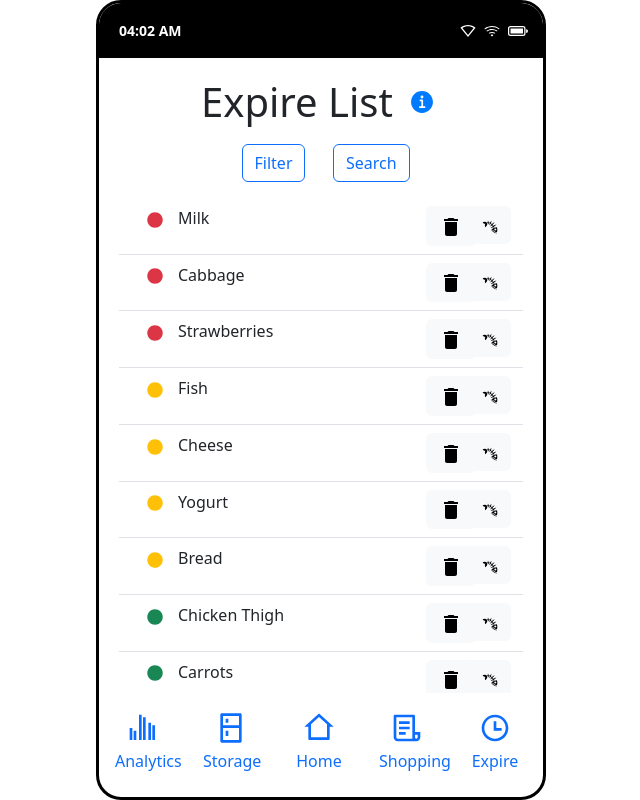
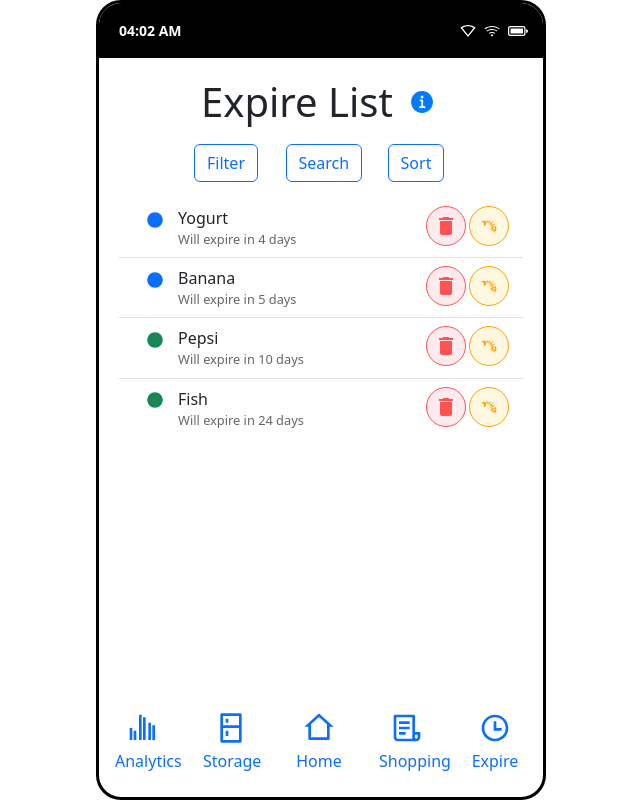
Before and after one commit to irene001019/Comp4020-project-Grocery-Assistant-, a React (Create React App) app in the folder comp4020-project/: page /expireList in a window 1280 px wide. Shown: the whole page, without its empty margins (319-959 px from the left). Built offline with nearby package versions, Linux system fonts and the light colour scheme.

Commit message:
Expire page completed

```diff
--- a/comp4020-project/src/components/ButtonGroup.jsx
+++ b/comp4020-project/src/components/ButtonGroup.jsx
@@ -1,7 +1,6 @@
-import React from 'react'
-import { useState } from 'react';
+import React, { useState, forwardRef } from 'react'
 
-const ButtonGroup = (props) => {
+const ButtonGroup = forwardRef((props, ref) => {
     const [internalSelectedItem, setInternalSelectedItem] = useState(-1);
 
     const selectedItem = props.selectedButton !== undefined ? props.selectedButton : internalSelectedItem;
@@ -21,7 +20,7 @@ const ButtonGroup = (props) => {
 
   return (
     <div className="container" style={{marginTop:'10px'}}>
-        <div className="row justify-content-center">
+        <div className="row justify-content-center" ref={ref}>
         {props.items.map((item, index)=>
         <div className="col-3 mb-sm-3" key={index}>
         <button type="button" className={selectedItem === index ? 'btn btn-outline-primary active' : 'btn btn-outline-primary'}
@@ -33,6 +32,6 @@ const ButtonGroup = (props) => {
           </div>
         </div>
   )
-};
+});
 
 export default ButtonGroup
--- a/comp4020-project/src/components/StorageSearchComponent.jsx
+++ b/comp4020-project/src/components/StorageSearchComponent.jsx
@@ -10,6 +10,38 @@ function StorageSearchComponent({ items, onItemClick }) {
   const filteredItems = allItems.filter(item =>
     item.name.toLowerCase().includes(searchTerm.toLowerCase())
   );
+
+  const getExpirationText = (expireDate) => {
+    const currentDate = new Date();
+    const expiryDate = new Date(expireDate);
+
+    const timeDiff = expiryDate - currentDate;
+
+    const daysDiff = Math.ceil(timeDiff / (1000 * 60 * 60 * 24));
+
+    if (daysDiff < 0) {
+      return `Expired ${Math.abs(daysDiff)} days ago`;
+    } else if (daysDiff === 0) {
+      return 'Expires today';
+    } else if (daysDiff === 1) {
+      return 'Expires tomorrow';
+    } else {
+      return `Will expire in ${daysDiff} days`;
+    }
+  };
+
+  // Function to get expiration color
+  const getExpirationColor = (daysDiff) => {
+    if (daysDiff < 0) {
+      return '#dc3545';
+    } else if (daysDiff <= 3) {
+      return '#ffc107';
+    } else if (daysDiff <= 7) {
+      return '#0d6efd';
+    } else {
+      return '#198754';
+    }
+  };
 
   return (
     <Card style={{ width: 'calc(100% + 40px)', height: '100%', marginTop: '-22px', marginLeft: '-20px', marginRight: '-20px', borderStyle: 'solid', borderWidth: '3px', borderColor: 'black'}}>
@@ -27,16 +59,36 @@ function StorageSearchComponent({ items, onItemClick }) {
 
         <div style={{ maxHeight: '240px', overflowY: 'auto' }}>
           <ListGroup variant="flush">
-            {filteredItems.map((item) => (
-              <ListGroup.Item
-                key={item.id}
-                className="py-2 border-bottom"
-                onClick={() => onItemClick(item)}
-                style={{ cursor: 'pointer' }}
-              >
-                {item.name}
-              </ListGroup.Item>
-            ))}
+            {filteredItems.map((item) => {
+              const currentDate = new Date();
+              const expiryDate = new Date(item.expireDate);
+              const timeDiff = expiryDate - currentDate;
+              const daysDiff = Math.ceil(timeDiff / (1000 * 60 * 60 * 24));
+              const expirationColor = getExpirationColor(daysDiff);
+
+              return (
+                <ListGroup.Item
+                  key={item.id}
+                  className="py-2 border-bottom"
+                  onClick={() => onItemClick({ ...item })}
+                  style={{
+                    cursor: 'pointer',
+                    transition: 'background-color 0.2s ease-in-out'
+                  }}
+                  title={getExpirationText(item.expireDate)}
+                  onMouseEnter={(e) => e.currentTarget.style.backgroundColor = '#e8e8e8'}
+                  onMouseLeave={(e) => e.currentTarget.style.backgroundColor = ''}
+                >
+                  <div style={{ display: 'flex', alignItems: 'center' }}>
+                    {item.element && item.element[0]}
+                    <span style={{ marginLeft: '10px' }}>{item.name}</span>
+                  </div>
+                  <div style={{ fontSize: '0.8em', color: expirationColor }}>
+                    {getExpirationText(item.expireDate)}
+                  </div>
+                </ListGroup.Item>
+              );
+            })}
           </ListGroup>
         </div>
       </Card.Body>
--- a/comp4020-project/src/pages/ExpireList.js
+++ b/comp4020-project/src/pages/ExpireList.js
@@ -1,5 +1,4 @@
-import React from 'react'
-import { useState, useRef, useEffect } from 'react';
+import React, { useState, useRef, useEffect } from 'react';
 import ButtonGroup from '../components/ButtonGroup';
 import StorageSearchComponent from '../components/StorageSearchComponent';
 import { FaCircle } from "react-icons/fa";
@@ -8,7 +7,7 @@ import { IoInformationCircle } from "react-icons/io5";
 import {
   Checkbox,  Typography, Popover,
   FormControlLabel, Paper,  Button,
-  Dialog, DialogActions, DialogContent, DialogContentText, DialogTitle
+  Dialog, DialogActions, DialogContent, DialogContentText, DialogTitle,
 } from '@mui/material';
 import { Delete} from '@mui/icons-material';
 
@@ -21,30 +20,104 @@ const ExpireList = () => {
     const [filterAnchorEl, setFilterAnchorEl] = useState(null);
     const [filterCategory, setFilterCategory] = useState([]);
     const [filterStorageType, setFilterStorageType] = useState([]);
+    const [sortDirection, setSortDirection] = useState('asc');
 
     const [confirmDialogOpen, setConfirmDialogOpen] = useState(false);
     const [showSearchPopup, setShowSearchPopup] = useState(false);
 
-    // Info popover state
     const [infoAnchorEl, setInfoAnchorEl] = useState(null);
     const [isHovered, setIsHovered] = useState(false);
 
-  const [itemList, setItemList] = useState([
-    [<FaCircle className='text-danger'/>, "Milk"],
-    [<FaCircle className='text-danger'/>, "Cabbage"],
-    [<FaCircle className='text-danger'/>, "Strawberries"],
-    [<FaCircle className='text-warning'/>, "Fish"],
-    [<FaCircle className='text-warning'/>, "Cheese"],
-    [<FaCircle className='text-warning'/>, "Yogurt"],
-    [<FaCircle className='text-warning'/>, "Bread"],
-    [<FaCircle className='text-success'/>, "Chicken Thigh"],
-    [<FaCircle className="text-success"/>, "Carrots"],
-    [<FaCircle className="text-success"/>, "Apples"]
+  const [items, setItems] = useState(() => {
+    const savedItems = localStorage.getItem('storageItems');
+    console.log('ExpireList - savedItems:', savedItems);
+    const defaultItems = [
+      { id: 1, name: 'Banana', checked: true, category: 'Fruit', storageType: 'Fridge', purchaseDate: '2025-03-10', expireDate: '2025-03-20', amount: '3', calories: '52' },
+      { id: 2, name: 'Yogurt', checked: true, category: 'Dairy', storageType: 'Fridge', purchaseDate: '2025-03-12', expireDate: '2025-03-19', amount: '1', calories: '42' },
+      { id: 3, name: 'Pepsi', checked: true, category: 'Beverage', storageType: 'Fridge', purchaseDate: '2025-03-05', expireDate: '2025-03-25', amount: '1', calories: '45' },
+      { id: 4, name: 'Fish', checked: true, category: 'Meat', storageType: 'Freezer', purchaseDate: '2025-03-08', expireDate: '2025-04-08', amount: '2', calories: '206' },
+    ];
+    const result = savedItems ? JSON.parse(savedItems) : defaultItems;
+    console.log('ExpireList - using items:', result);
+    return result;
+  });
+
+  useEffect(() => {
+    localStorage.setItem('storageItems', JSON.stringify(items));
+  }, [items]);
+
+  const [wasteItems, setWasteItems] = useState(() => {
+    const savedWasteItems = localStorage.getItem('wasteItems');
+    return savedWasteItems ? JSON.parse(savedWasteItems) : [];
+  });
+
+  useEffect(() => {
+    localStorage.setItem('wasteItems', JSON.stringify(wasteItems));
+  }, [wasteItems]);
+
+  const getExpirationClass = (expireDate) => {
+    const currentDate = new Date();
+    const expiryDate = new Date(expireDate);
+
+    const timeDiff = expiryDate - currentDate;
+    const daysDiff = Math.ceil(timeDiff / (1000 * 60 * 60 * 24));
+
+    if (daysDiff < 0) {
+      return 'text-danger';
+    } else if (daysDiff <= 3) {
+      return 'text-warning';
+    } else if (daysDiff <= 7) {
+      return 'text-primary';
+    } else {
+      return 'text-success';
+    }
+  };
+
+  const getExpirationText = (expireDate) => {
+    const currentDate = new Date();
+    const expiryDate = new Date(expireDate);
+
+    const timeDiff = expiryDate - currentDate;
+    const daysDiff = Math.ceil(timeDiff / (1000 * 60 * 60 * 24));
+
+    if (daysDiff < 0) {
+      return `Expired ${Math.abs(daysDiff)} days ago`;
+    } else if (daysDiff === 0) {
+      return 'Expires today';
+    } else if (daysDiff === 1) {
+      return 'Expires tomorrow';
+    } else {
+      return `Will expire in ${daysDiff} days`;
+    }
+  };
+
+  const filteredItems = items.filter(item => {
+    const categoryCondition = filterCategory.length === 0 || filterCategory.includes(item.category);
+    const storageCondition = filterStorageType.length === 0 || filterStorageType.includes(item.storageType);
+
+    return categoryCondition && storageCondition;
+  }).sort((a, b) => {
+    const currentDate = new Date();
+    const expireDateA = new Date(a.expireDate);
+    const expireDateB = new Date(b.expireDate);
+
+    const daysUntilExpirationA = Math.ceil((expireDateA - currentDate) / (1000 * 60 * 60 * 24));
+    const daysUntilExpirationB = Math.ceil((expireDateB - currentDate) / (1000 * 60 * 60 * 24));
+
+    return sortDirection === 'asc'
+      ? daysUntilExpirationA - daysUntilExpirationB
+      : daysUntilExpirationB - daysUntilExpirationA;
+  });
+  const itemList = filteredItems.map(item => [
+    <FaCircle className={getExpirationClass(item.expireDate)} />,
+    item.name,
+    item
   ]);
 
   let ButtonList =[
     "Filter",
-    "Search"
+    "Search",
+    "Sort"
   ];
 
   const allCategories = ["Fruit", "Vegetable", "Meat", "Dairy", "Beverage", "Baking", "Frozen"];
@@ -54,14 +127,17 @@ const ExpireList = () => {
 
   const handleButtonClick = (index, buttonName) => {
     if (buttonName === 'Filter') {
-      const filterButton = buttonContainerRef.current.querySelector('button:nth-child(1)');
+      const filterButton = buttonContainerRef.current.querySelector(`.col-3:nth-child(${index + 1}) button`);
       setFilterAnchorEl(filterButton);
       setSelectedButton(index);
       setShowSearchPopup(false);
-    }  else if (buttonName === 'Search') {
+    } else if (buttonName === 'Search') {
       setShowSearchPopup(!showSearchPopup);
       setFilterAnchorEl(null);
       setSelectedButton(showSearchPopup ? -1 : index);
+    } else if (buttonName === 'Sort') {
+      setSortDirection(prev => prev === 'asc' ? 'desc' : 'asc');
+      setSelectedButton(index);
     }
   };
   const handleSearchItemClick = (item) => {
@@ -77,12 +153,17 @@ const ExpireList = () => {
 
   const confirmDelete = () => {
     if (deleteAction === 'checked') {
-      setItemList(itemList.filter(item => !item.checked));
+      setItems(items.filter(item => !item.checked));
     } else if (deleteAction === 'single' && selectedItem) {
-      setItemList(itemList.filter(i => i !== selectedItem));
+      const itemToDelete = selectedItem[2];
+      setItems(items.filter(i => i.id !== itemToDelete.id));
+    } else if (deleteAction === 'waste' && selectedItem) {
+      const itemToWaste = selectedItem[2];
+      setWasteItems([...wasteItems, itemToWaste]);
+      setItems(items.filter(i => i.id !== itemToWaste.id));
     } else if (deleteAction === 'save') {
-      setItemList(itemList.map(item =>
-        item.index === editedItem.index ? editedItem : item
+      setItems(items.map(item =>
+        item.id === editedItem.id ? editedItem : item
       ));
       setSelectedItem(editedItem);
     }
@@ -91,10 +172,13 @@ const ExpireList = () => {
 
   const deleteItem = (item) => {
     setSelectedItem(item);
-    // setItemList(itemList.filter((_, i) => i !== index)); // Remove item at index
     handleDeleteConfirm('single');
   };
- ;
+
+  const moveToWaste = (item) => {
+    setSelectedItem(item);
+    handleDeleteConfirm('waste');
+  };
 
   const toggleFilter = (type, value) => {
     if (type === 'category') {
@@ -146,7 +230,7 @@ const ExpireList = () => {
            />
          </div>
        </h1>
-       <ButtonGroup items ={ButtonList} onButtonClick={handleButtonClick} selectedButton={selectedButton}/>
+       <ButtonGroup ref={buttonContainerRef} items ={ButtonList} onButtonClick={handleButtonClick} selectedButton={selectedButton}/>
     </div>
 
     {/* Info Popover */}
@@ -182,9 +266,13 @@ const ExpireList = () => {
           <FaCircle className='text-warning' style={{ marginRight: '10px' }} />
           <Typography>Will expire within 3 days</Typography>
         </div>
+        <div style={{ display: 'flex', alignItems: 'center', marginBottom: '8px' }}>
+          <FaCircle className='text-primary' style={{ marginRight: '10px' }} />
+          <Typography>Will expire within 7 days</Typography>
+        </div>
         <div style={{ display: 'flex', alignItems: 'center' }}>
           <FaCircle className='text-success' style={{ marginRight: '10px' }} />
-          <Typography>Will expire within 7 days</Typography>
+          <Typography>Will expire in more than 7 days</Typography>
         </div>
       </div>
     </Popover>
@@ -199,7 +287,14 @@ const ExpireList = () => {
             transform: 'translateX(-50%)',
           }}>
             <StorageSearchComponent
-              items={itemList}
+              items={items.map(item => ({
+                ...item,
+                element: [
+                  <FaCircle className={getExpirationClass(item.expireDate)} />,
+                  item.name,
+                  item
+                ]
+              }))}
               onItemClick={handleSearchItemClick}
             />
           </div>
@@ -262,20 +357,63 @@ const ExpireList = () => {
               {/* Item List */}
     <ul class="list-group list-group-flush ">
         {itemList.map((item, index) =>
-          <li className='list-group-item list-group-item-action' >
+          <li className='list-group-item list-group-item-action'
+              title={getExpirationText(item[2].expireDate)}
+              style={{
+                position: 'relative',
+                transition: 'background-color 0.2s ease-in-out'
+              }}
+              onMouseEnter={(e) => e.currentTarget.style.backgroundColor = '#e8e8e8'}
+              onMouseLeave={(e) => e.currentTarget.style.backgroundColor = ''}
+          >
             <div class="container text-left">
               <div class="row">
                     <div class="col-1">
                         {item[0]}
                     </div>
                     <div class="col-8">
-                        {item[1]}
+                        <div>{item[1]}</div>
+                        <div style={{ fontSize: '0.8em', color: '#666' }}>
+                          {getExpirationText(item[2].expireDate)}
+                        </div>
                     </div>
                     <div class="col-1" style={{marginRight:"12px"}}>
-                    <button type="button" class="btn btn-light" onClick={()=>deleteItem(item)}><Delete/></button>
+                      <button
+                        type="button"
+                        style={{
+                          borderRadius: '50%',
+                          width: '40px',
+                          height: '40px',
+                          display: 'flex',
+                          justifyContent: 'center',
+                          alignItems: 'center',
+                          backgroundColor: '#ffebee',
+                          border: '1px solid #ff5252',
+                          color: '#ff5252'
+                        }}
+                        onClick={()=>deleteItem(item)}
+                      >
+                        <Delete/>
+                      </button>
                     </div>
                     <div class="col-1">
-                    <button type="button" class="btn btn-light" onClick={()=>deleteItem(item)}><GiFishbone/></button>
+                      <button
+                        type="button"
+                        style={{
+                          borderRadius: '50%',
+                          width: '40px',
+                          height: '40px',
+                          display: 'flex',
+                          justifyContent: 'center',
+                          alignItems: 'center',
+                          backgroundColor: '#fff8e1',
+                          border: '1px solid #ffa000',
+                          color: '#ffa000'
+                        }}
+                        onClick={()=>moveToWaste(item)}
+                      >
+                        <GiFishbone/>
+                      </button>
                     </div>
                 </div>
             </div>
```
Also changed, not shown: comp4020-project/src/pages/StorageList.js (+11 -0 lines).
